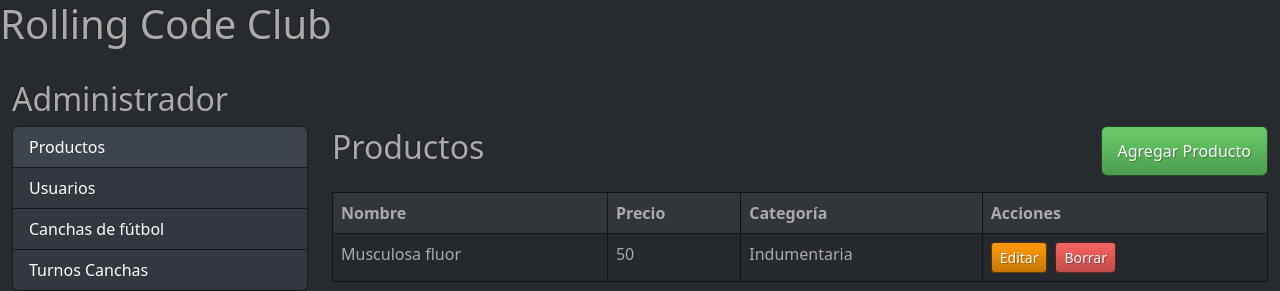
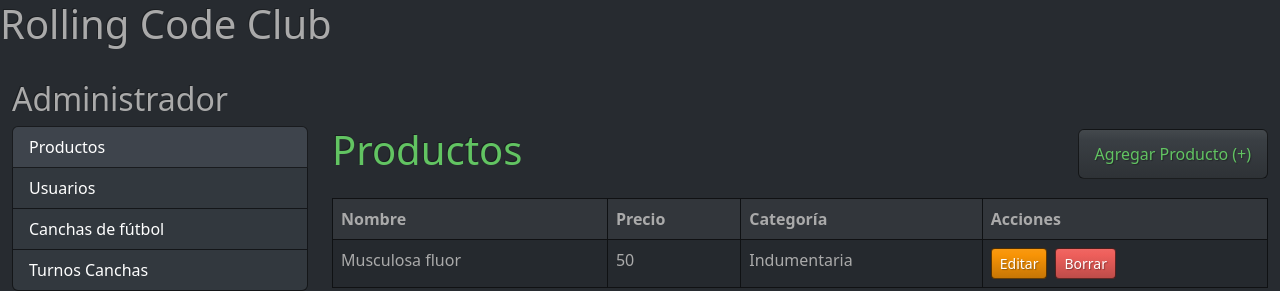
Before and after one commit to ximebarrientos/rollingCodeClub, a React (Vite) app: page / in a window 1280 px wide. Shown: the top 291 px of the page. Built offline with nearby package versions, Linux system fonts and the light colour scheme.

Commit message:
agrega encabezado y botón para agregar elementos en las tablas de Cancha, Turnos y Usuario

```diff
--- a/src/components/pages/cancha/TablaCancha.jsx
+++ b/src/components/pages/cancha/TablaCancha.jsx
@@ -2,6 +2,11 @@ import { Table, Button, Badge } from "react-bootstrap";
 
 const TablaCancha = () => {
   return (
+    <>
+    <div className="d-flex justify-content-between align-items-center mb-3">
+    <h2 className="text-info display-6">Canchas</h2>
+    <Button className="btn-outline-info">Agregar Cancha (+)</Button>
+    </div>
     <Table striped bordered hover responsive>
       <thead>
         <tr>
@@ -36,6 +41,7 @@ const TablaCancha = () => {
           </tr>
       </tbody>
     </Table>
+    </>
   );
 };
 
--- a/src/components/pages/producto/TablaProducto.jsx
+++ b/src/components/pages/producto/TablaProducto.jsx
@@ -4,8 +4,8 @@ const TablaProducto = () => {
   return (
     <>
     <div className="d-flex justify-content-between align-items-center mb-3">
-    <h2>Productos</h2>
-    <Button variant="success">Agregar Producto</Button>
+    <h2 className="text-success display-6">Productos</h2>
+    <Button className="btn-outline-success">Agregar Producto (+)</Button>
     </div>
     <Table striped bordered hover responsive>
       <thead>
--- a/src/components/pages/turnos/TablaTurnos.jsx
+++ b/src/components/pages/turnos/TablaTurnos.jsx
@@ -1,7 +1,12 @@
-import { Table } from "react-bootstrap";
+import { Table,Button } from "react-bootstrap";
 
 const TablaTurnos = () => {
   return (
+    <>
+    <div className="d-flex justify-content-between align-items-center mb-3">
+    <h2 className="text-light display-6">Turnos Canchas</h2>
+    <Button className="btn-outline-light">Agregar Turno (+)</Button>
+    </div>
     <Table striped bordered hover responsive>
       <thead>
         <tr>
@@ -18,6 +23,7 @@ const TablaTurnos = () => {
           </tr>
       </tbody>
     </Table>
+    </>
   );
 };
 
--- a/src/components/pages/usuario/TablaUsuario.jsx
+++ b/src/components/pages/usuario/TablaUsuario.jsx
@@ -2,6 +2,11 @@ import { Table, Button } from "react-bootstrap";
 
 const TablaUsuario = () => {
   return (
+    <>
+    <div className="d-flex justify-content-between align-items-center mb-3">
+    <h2 className="text-warning display-6">Usuarios</h2>
+    <Button className="btn-outline-warning">Agregar Usuario (+)</Button>
+    </div>
     <Table striped bordered hover responsive>
       <thead>
         <tr>
@@ -20,6 +25,7 @@ const TablaUsuario = () => {
         </tr>
       </tbody>
     </Table>
+    </>
   );
 };
 
```
